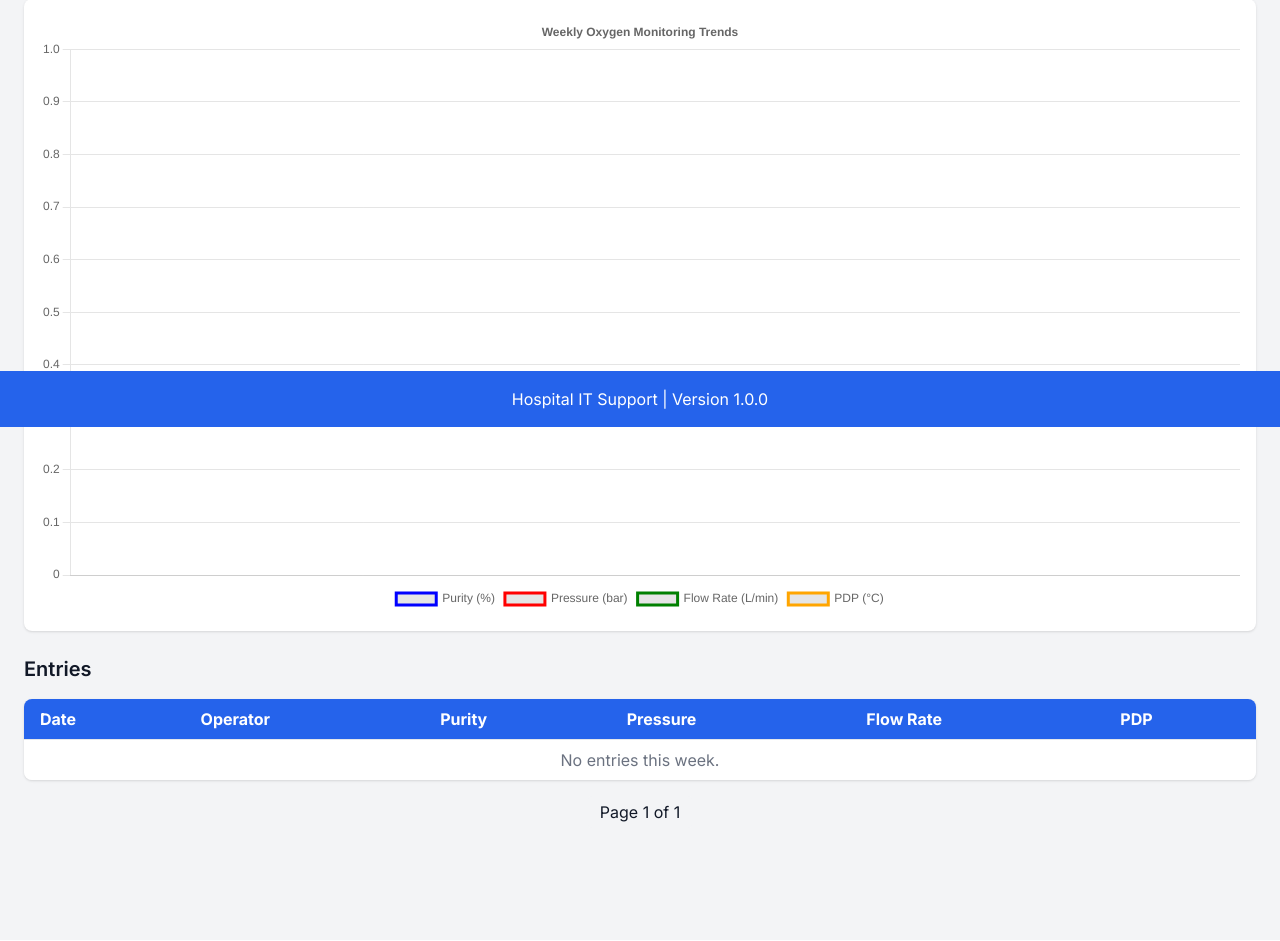
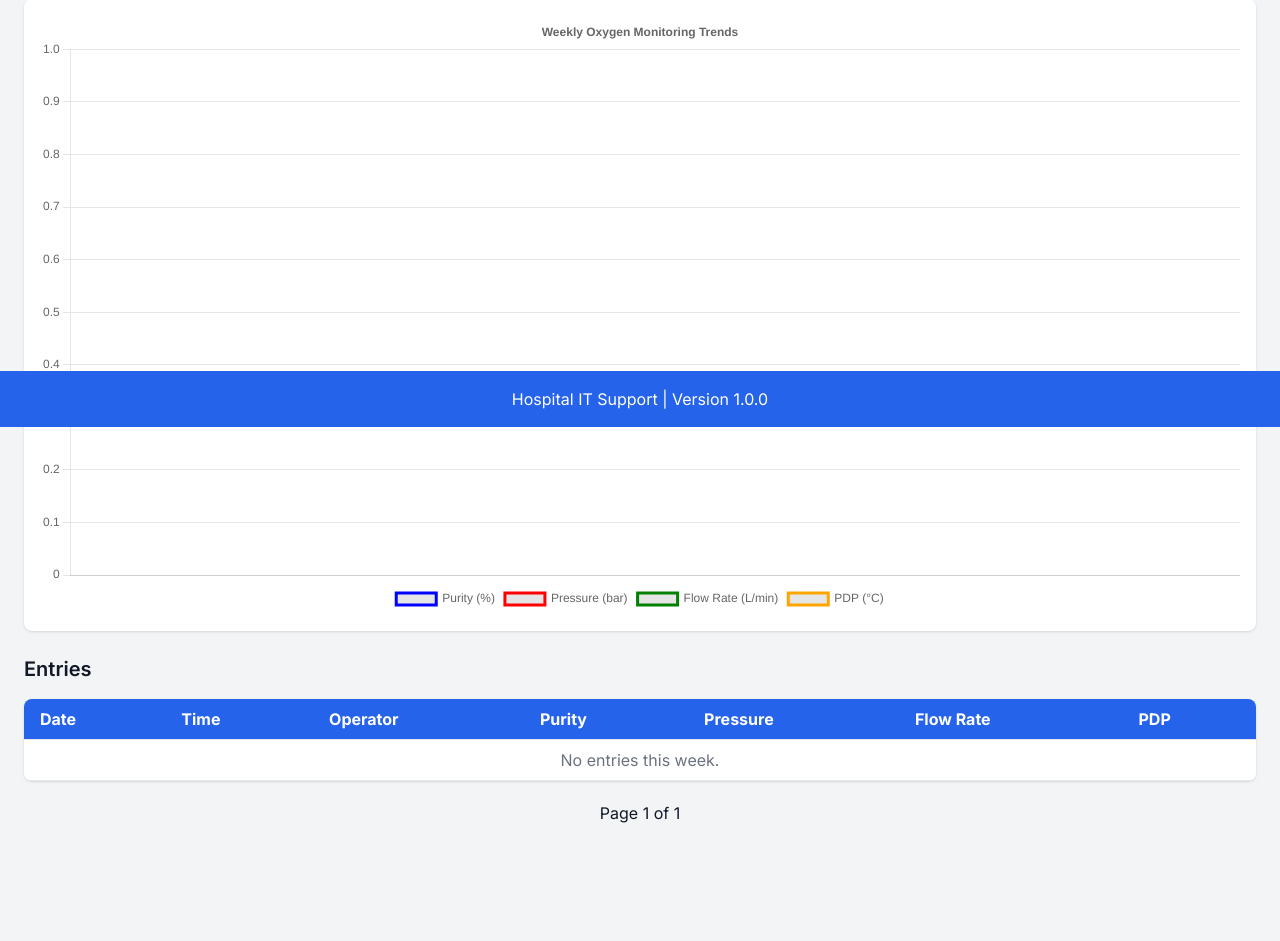
Before and after one commit to kesio-byte/oxygen_monitoring_project, a Django app: page /weekly_records/ in a window 1280 px wide. Shown: the part 373-1314 px from the top of the page. Before the commit the page ends 1195 px from the top, so only its background shows below. Run offline with Django 4.2, Linux system fonts and the light colour scheme; data that the repository does not hold is empty; some libraries are stand-ins or nearby versions.

Commit message:
Add separate Time column to weekly dashboard entries table

```diff
--- a/templates/daily_entries/weekly_dashboard.html
+++ b/templates/daily_entries/weekly_dashboard.html
@@ -64,6 +64,7 @@
       <thead class="bg-blue-600 text-white">
   <tr>
     <th class="px-4 py-2 text-left">Date</th>
+    <th class="px-4 py-2 text-left">Time</th>
     <th class="px-4 py-2 text-left">Operator</th>
     <th class="px-4 py-2 text-left">Purity</th>
     <th class="px-4 py-2 text-left">Pressure</th>
@@ -71,13 +72,11 @@
     <th class="px-4 py-2 text-left">PDP</th>
   </tr>
 </thead>
-
 <tbody class="bg-white divide-y divide-gray-200">
   {% for entry in entries %}
   <tr class="hover:bg-gray-50">
-    <td class="px-4 py-2">
-      {{ entry.date|date:"M d, Y" }} {{ entry.time|time:"H:i" }}
-    </td>
+    <td class="px-4 py-2">{{ entry.date|date:"M d, Y" }}</td>
+    <td class="px-4 py-2">{{ entry.time|time:"H:i" }}</td>
     <td class="px-4 py-2">{{ entry.operator }}</td>
     <td class="px-4 py-2">{{ entry.oxygen_purity }}</td>
     <td class="px-4 py-2">{{ entry.pressure }}</td>
@@ -86,11 +85,11 @@
   </tr>
   {% empty %}
   <tr>
-    <td colspan="6" class="px-4 py-2 text-center text-gray-500">No entries this week.</td>
+    <td colspan="7" class="px-4 py-2 text-center text-gray-500">No entries this week.</td>
   </tr>
   {% endfor %}
 </tbody>
-
+  <tr>
     </table>
   </div>
 
```
Lines whose indentation alone changed are shown as unchanged.
